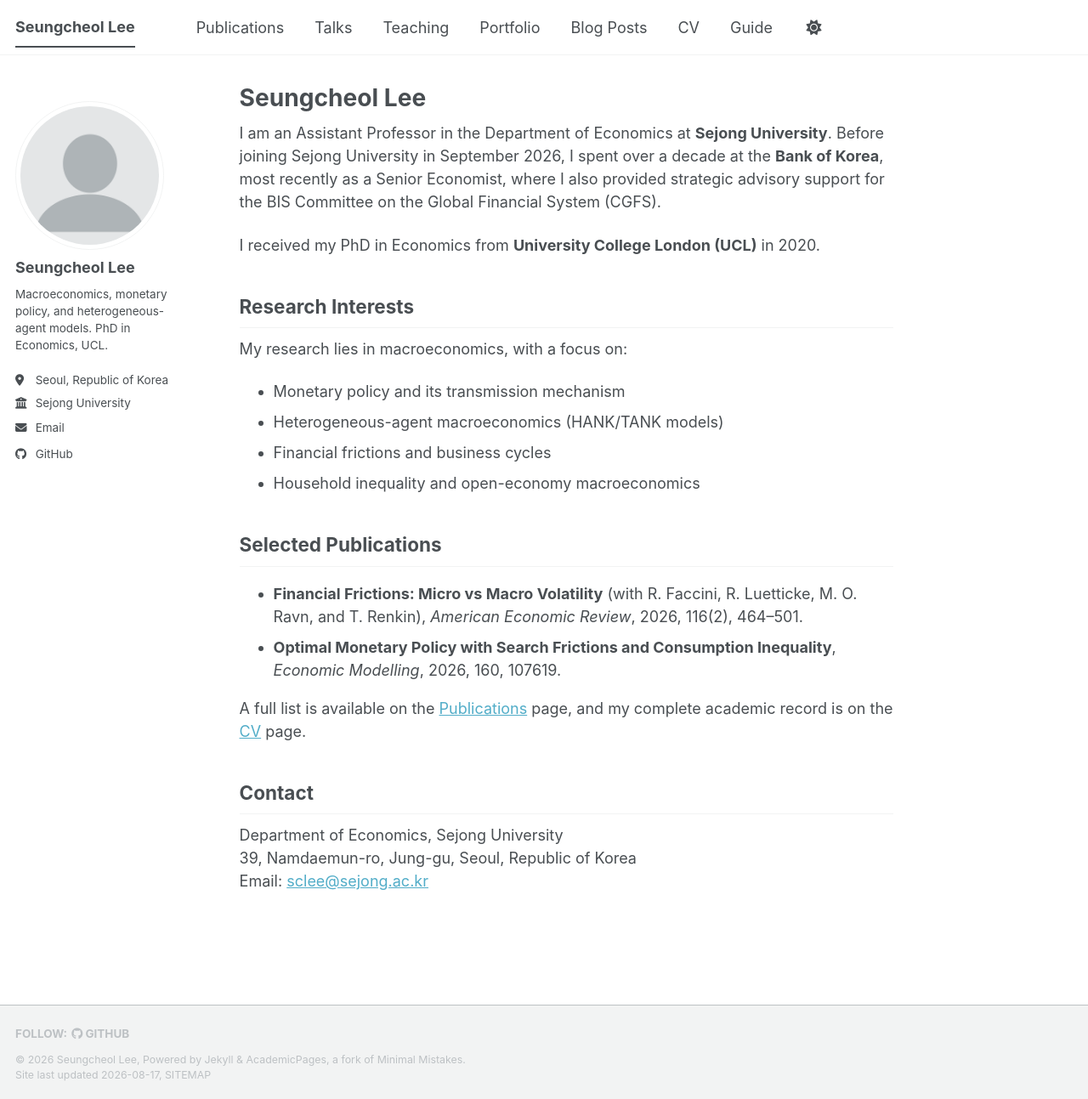
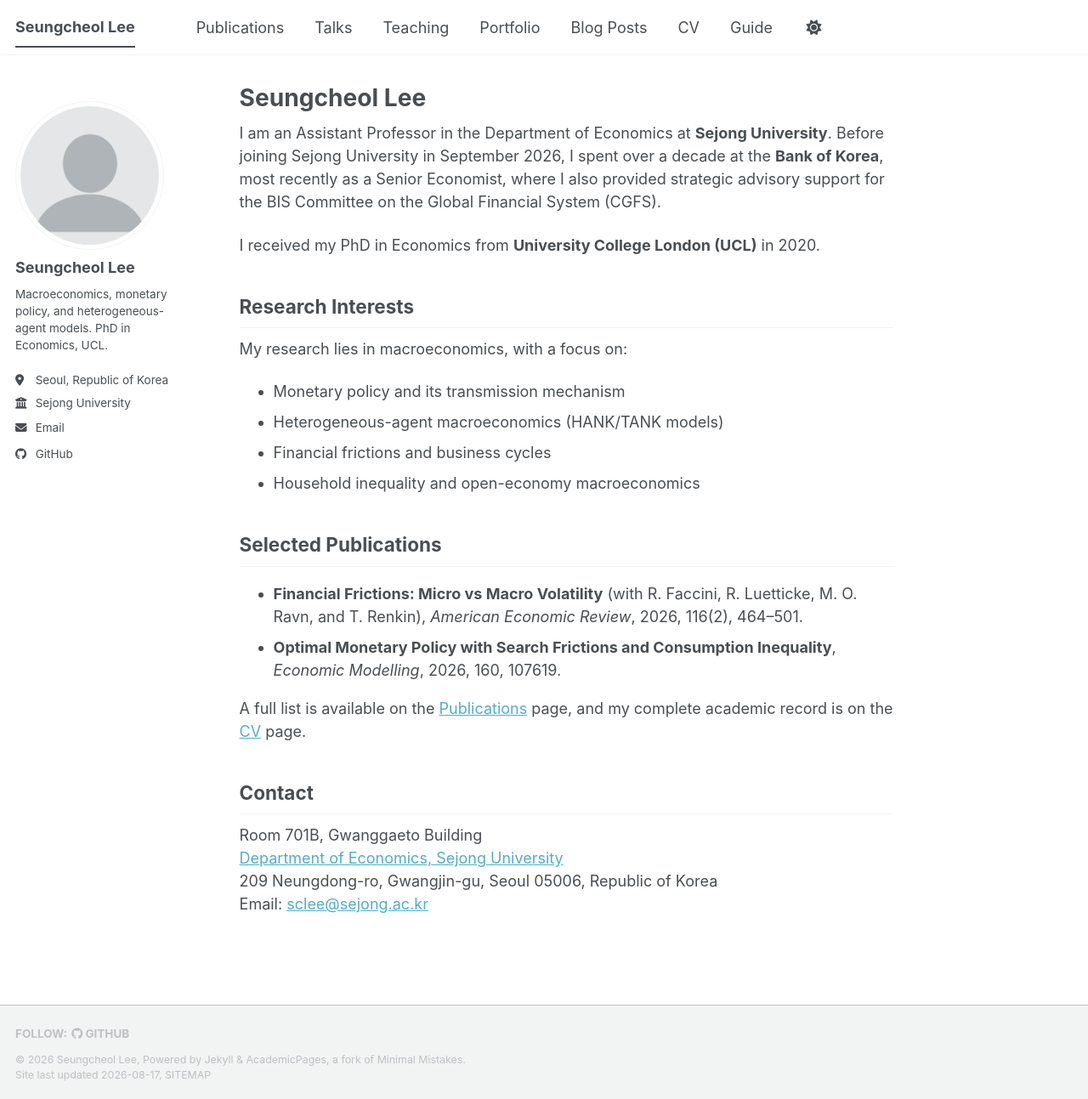
Before and after one commit to lofie21/lofie21.github.io, a Jekyll site: the page built from _pages/about.md, in a window 1280 px wide and 1293 px high. Shown: the whole window at 85% size. Built offline with Jekyll 4.4.1, drawn with Linux system fonts in a browser that asks for light colours; a style sheet for code colours, icons or effects is not loaded.

Commit message:
Update contact information in about.md

```diff
--- a/_pages/about.md
+++ b/_pages/about.md
@@ -29,6 +29,7 @@ A full list is available on the [Publications](/publications/) page, and my comp
 
 ## Contact
 
-Department of Economics, Sejong University<br>
-39, Namdaemun-ro, Jung-gu, Seoul, Republic of Korea<br>
+Room 701B, Gwanggaeto Building<br>
+[Department of Economics, Sejong University](https://www.sejong.ac.kr/kor/college/economics.do)<br>
+209 Neungdong-ro, Gwangjin-gu, Seoul 05006, Republic of Korea<br>
 Email: [sclee@sejong.ac.kr](mailto:sclee@sejong.ac.kr)
```
